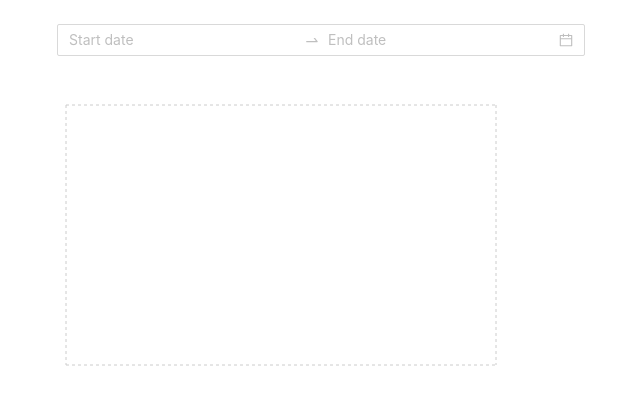
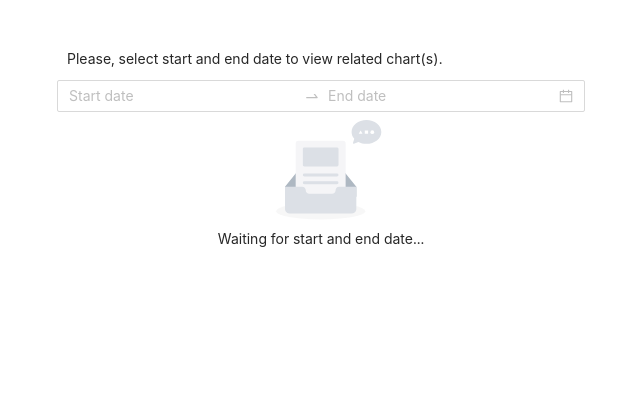
Before and after one commit to erbilnas/perfanalytics-app, a React (Create React App) app: page / in a window 1280 px wide. Shown: the top 404 px of the page, without its empty margins (319-959 px from the left). Built offline with nearby package versions, Linux system fonts and the light colour scheme.

Commit message:
added loader, no data found message

```diff
--- a/public/index.html
+++ b/public/index.html
@@ -24,7 +24,7 @@
       work correctly both with client-side routing and a non-root public URL.
       Learn how to configure a non-root public URL by running `npm run build`.
     -->
-    <title>React App</title>
+    <title>Perfanalytics Dashboard</title>
   </head>
   <body>
     <noscript>You need to enable JavaScript to run this app.</noscript>
--- a/src/components/chart/chart.js
+++ b/src/components/chart/chart.js
@@ -1,25 +1,16 @@
 import React from 'react'
 import { LineChart, Line, XAxis, YAxis, CartesianGrid, Tooltip, Legend } from 'recharts'
+import { ChartLabel } from '../../styles/'
 
 const Chart = (props) => {
-    const { emptyChart, data, label } = props
+    const { data, label } = props
 
-    if (emptyChart) {
-        return (
-            <LineChart width={500} height={300}>
+    return (
+        <>
+            <ChartLabel>{label}</ChartLabel>
+            <LineChart width={350} height={300} margin={{ top: 5, right: 5, bottom: 55, left: 25 }} data={data}>
                 <CartesianGrid strokeDasharray="3 3" />
-                <XAxis dataKey="date" label={{ value: 'NO DATA', offset: 20, position: 'top' }} />
-                <YAxis />
-            </LineChart>
-        )
-    } else {
-
-        return (
-            <>
-            <span style={{marginLeft: '45%'}}>{label}</span>
-            <LineChart width={500} height={300} data={data}>
-                <CartesianGrid strokeDasharray="3 3" />
-                <XAxis dataKey="date"/>
+                <XAxis dataKey="date" />
                 <YAxis />
                 <Tooltip />
                 <Legend iconType="square" />
@@ -28,9 +19,8 @@ const Chart = (props) => {
                 <Line type="monotone" name="Dom Load" dataKey="domLoad" stroke="#0f3d7d" />
                 <Line type="monotone" name="Window Load" dataKey="windowLoad" stroke="#9c18c4" />
             </LineChart>
-            </>
-        )
-    }
+        </>
+    )
 }
 
 export default Chart
--- a/src/components/datetimepicker/datetimepicker.js
+++ b/src/components/datetimepicker/datetimepicker.js
@@ -1,14 +1,15 @@
 import React from 'react'
 import { DatePicker } from 'antd'
-import moment from 'moment'
+import { DatetimePickerLabel } from '../../styles'
 
 const { RangePicker } = DatePicker;
 
 const DatetimePicker = (props) => {
-    const { disabledDate, handler, datetimeFormat, showTime } = props
+    const { disabledDate, handler, datetimeFormat, showTime, label } = props
 
     return (
         <>
+            <DatetimePickerLabel>{label}</DatetimePickerLabel>
             <RangePicker
                 showTime={showTime}
                 disabledDate={disabledDate}
--- /dev/null
+++ b/src/components/loader/index.js
@@ -0,0 +1,2 @@
+import Loader from './loader'
+export default Loader
--- /dev/null
+++ b/src/components/loader/loader.js
@@ -0,0 +1,14 @@
+import React from 'react'
+import { Spin } from 'antd'
+
+const Loader = (props) => {
+    const { size } = props
+
+    return (
+        <Spin
+            size={size}
+        />
+    )
+}
+
+export default Loader
--- /dev/null
+++ b/src/components/nodata/index.js
@@ -0,0 +1,2 @@
+import NoData from './nodata'
+export default NoData
--- /dev/null
+++ b/src/components/nodata/nodata.js
@@ -0,0 +1,13 @@
+import React from 'react'
+import { Empty } from 'antd'
+
+const NoData = (props) => {
+    const { description } = props
+    return (
+        <Empty
+            description={<span>{description}</span>}
+        />
+    )
+}
+
+export default NoData
--- a/src/pages/dashboard/dashboard.js
+++ b/src/pages/dashboard/dashboard.js
@@ -1,8 +1,10 @@
 import React, { useEffect, useState, useCallback } from 'react'
-import { DatetimePickerContainer, ChartContainer, ChartGroup } from '../../styles'
+import { DatetimePickerContainer, ChartContainer, LoaderSpan } from '../../styles'
 import { Space } from 'antd'
 import Chart from '../../components/chart'
 import DatetimePicker from '../../components/datetimepicker'
+import NoData from '../../components/nodata'
+import Loader from '../../components/loader'
 import { getMeasures } from '../../services'
 import moment from 'moment'
 import _ from 'lodash'
@@ -10,11 +12,13 @@ import _ from 'lodash'
 const Dashboard = () => {
     const [date, setDate] = useState({ startDate: null, endDate: null })
     const [measures, setMeasures] = useState(null)
+    const [loader, setLoader] = useState(false)
 
     useEffect(() => {
         if (date.endDate) {
             getMeasures(date.startDate, date.endDate).then((measure) => {
                 setMeasures(measure)
+                setLoader(false)
             })
         }
     }, [date.endDate])
@@ -25,14 +29,44 @@ const Dashboard = () => {
             let endDate = moment(dates[1]).valueOf()
 
             setDate({ startDate: startDate, endDate: endDate })
+            setLoader(true)
         }
     }, [])
 
 
     const disabledDate = (current) => {
-        // Can not select days before today and today
-        return current > moment().endOf('day');
+        return current > moment().endOf('day') // Days after today are prevented from being selected
     }
+
+    const showCharts = (
+        measures
+            ? (
+                measures.length !== 0
+                    ? (
+                        Object.keys(Object.keys(_.groupBy(measures, 'url'))).map(index => {
+                            return (
+                                <Chart
+                                    key={index}
+                                    label={Object.keys(_.groupBy(measures, 'url'))[index]}
+                                    data={Object.values(_.groupBy(measures, 'url'))[index]}
+                                />
+                            )
+                        })
+                    )
+                    : (<NoData description="No data found!" />)
+            )
+            : (<NoData description="Waiting for start and end date..." />)
+    )
+
+    const showLoader = (
+        loader
+            ? (
+                <LoaderSpan>
+                    <Loader size="medium" />
+                </LoaderSpan>
+            )
+            : null
+    )
 
     return (
         <>
@@ -42,25 +76,13 @@ const Dashboard = () => {
                     datetimeFormat="DD-MM-YYYY HH:mm:ss"
                     disabledDate={disabledDate}
                     handler={datetimeHandler}
+                    label="Please, select start and end date to view related chart(s)."
                 />
+                {showLoader}
             </DatetimePickerContainer>
             <ChartContainer>
                 <Space wrap>
-                    {
-                        measures
-                            ? (
-                                    Object.keys(Object.keys(_.groupBy(measures, 'url'))).map(i=> {
-                                        return (
-                                                <Chart
-                                                    key={i}
-                                                    label={Object.keys(_.groupBy(measures, 'url'))[i]}
-                                                    data={Object.values(_.groupBy(measures, 'url'))[i]}
-                                                />
-                                        )
-                                    })
-                            )
-                            : <Chart emptyChart={true} />
-                    }
+                    {showCharts}
                 </Space>
             </ChartContainer>
         </>
--- a/src/services/index.js
+++ b/src/services/index.js
@@ -2,7 +2,7 @@ import axios from 'axios'
 
 const getMeasures = async (startDate, endDate) => {
     const options = {
-        "url": "http://localhost:8000/measure",
+        "url": "http://localhost:8000/measures",
         "method": "GET",
         "params": {
             "startDate": startDate,
--- a/src/styles/index.js
+++ b/src/styles/index.js
@@ -3,21 +3,31 @@ import styled from 'styled-components'
 const DatetimePickerContainer = styled.div`
     position: absolute;
     left: 50%;
-    top: 5%;
+    top: 10%;
     -ms-transform: translate(-50%, -50%);
     transform: translate(-50%, -50%);
+    @media screen and (max-width: 528px) {
+        width: 90%;
+    }
+`
+const DatetimePickerLabel = styled.p`
+    margin: 0 0 10px 10px;
 `
 
 const ChartContainer = styled.div`
-    margin: 100px 0 0 25%;
-    max-width: 60%;
-    @media screen  and (max-width: 768px) {
-        margin: 100px 0 0 0;
-    }
+    position: absolute;
+    left: 50%;
+    top: 15%;
+    -ms-transform: translate(-50%, -50%);
+    transform: translate(-50%, 0%);
 `
 
-const ChartGroup = styled.div`
-    display: flex;
+const ChartLabel = styled.span`
+    margin: 0 0 0 45%;
 `
 
-export { DatetimePickerContainer, ChartContainer, ChartGroup }
+const LoaderSpan = styled.span`
+    margin: 0 0 0 15px;
+`
+
+export { DatetimePickerContainer, DatetimePickerLabel, ChartContainer, ChartLabel, LoaderSpan }
```
